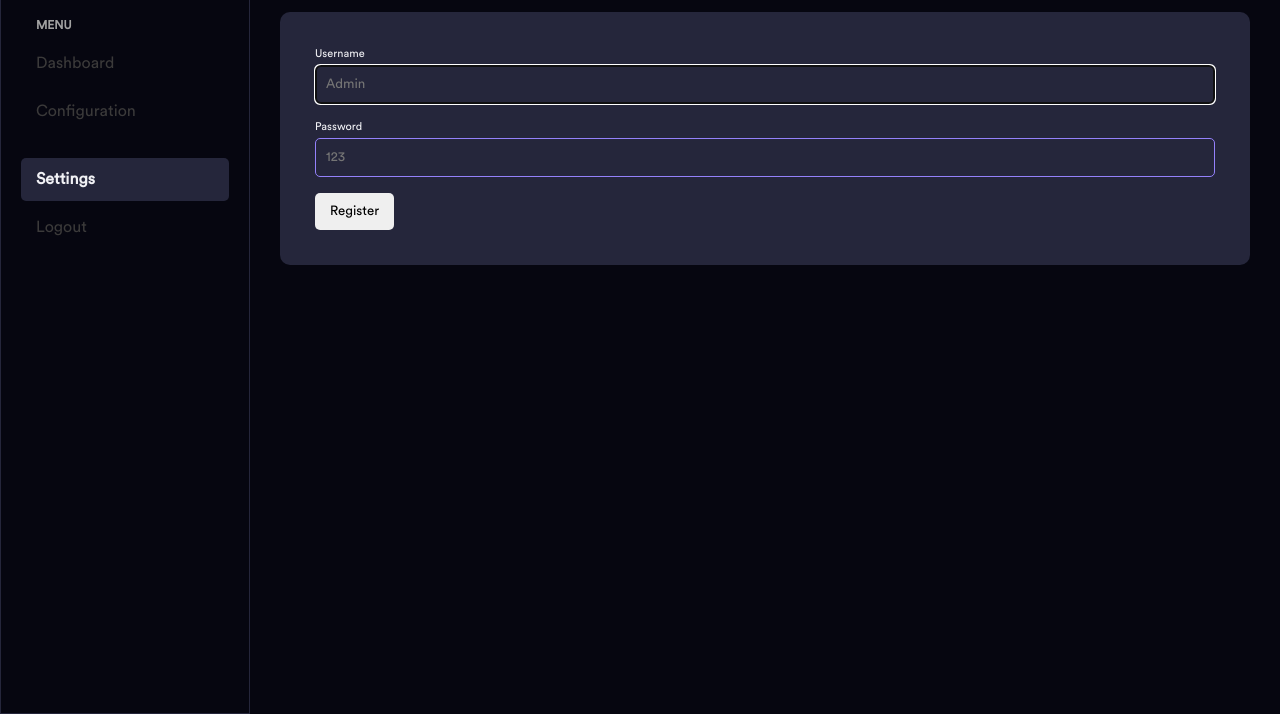
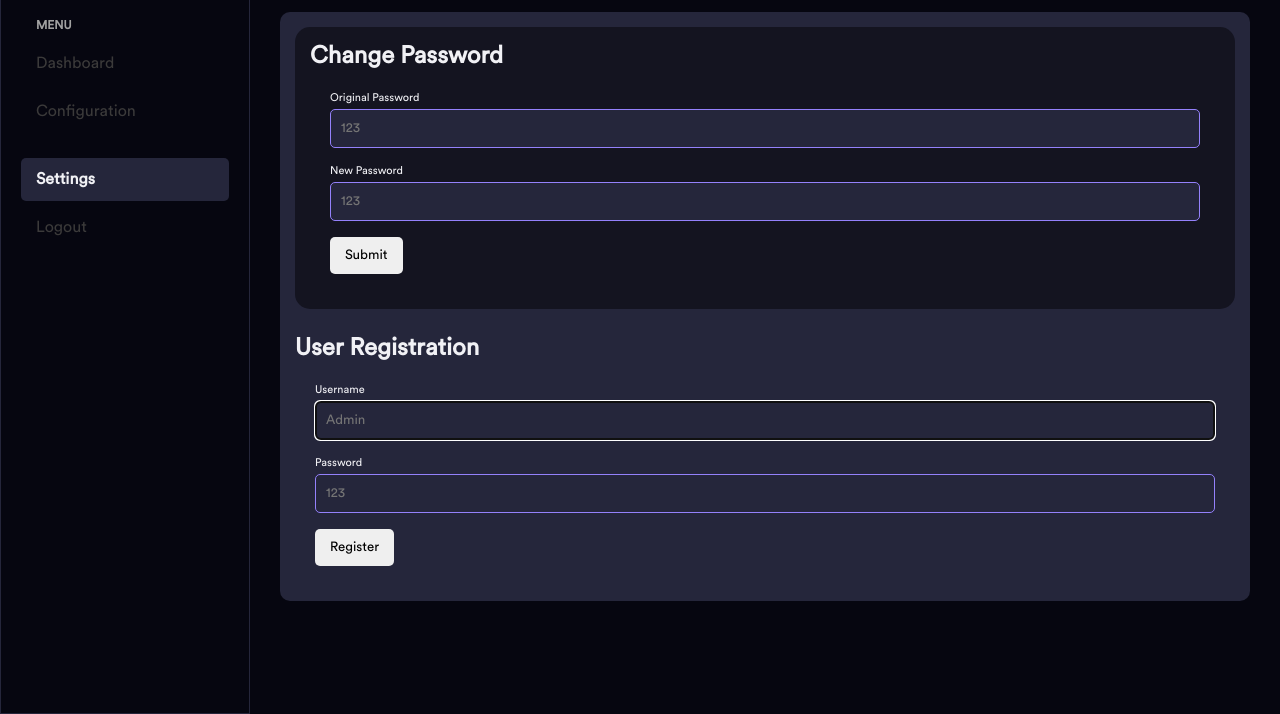
Before and after one commit to MarkLawrenceArtistry/task-manager, a website with bundled scripts: page public/settings.html in a window 1280 px wide. Shown: the part 86-800 px from the top of the page. Built offline with nearby package versions, Linux system fonts and the light colour scheme; sample sign-in values are in the browser's storage.

Commit message:
Added change password form in settings.html

```diff
--- a/public/settings.html
+++ b/public/settings.html
@@ -36,6 +36,27 @@
             </header>
 
             <section class="content-card">
+                <div class="content-wrapper change-password">
+                    <h1>Change Password</h1>
+                    <form id="change-password">
+                        <div>
+                            <label class="small-lbl">Original Password</label>
+                            <input type="password" id="password-change-original" placeholder="123" required>
+                        </div>
+
+                        <div>
+                            <label class="small-lbl">New Password</label>
+                            <input type="password" id="password-change" placeholder="123" required>
+                        </div>
+
+                        <div>
+                            <button type="submit">Submit</button>
+                        </div>
+                    </form>
+                </div>
+
+                <div class="content-wrapper">
+                    <h1>User Registration</h1>
                     <form id="register-user-form">
                         <div>
                             <label class="small-lbl">Username</label>
@@ -49,6 +70,7 @@
                             <button type="submit">Register</button>
                         </div>
                     </form>
+                </div>
             </section>
         </main>
     </div>
--- a/public/style.css
+++ b/public/style.css
@@ -212,7 +212,9 @@
 #login-form input[type="text"],
 #login-form input[type="password"],
 #register-user-form input[type="text"],
-#register-user-form input[type="password"] {
+#register-user-form input[type="password"],
+#change-password input[type="text"],
+#change-password input[type="password"] {
     padding: 10px;
     width: 100%;
     margin-top: 0;
@@ -226,7 +228,7 @@
     width: 300px;
 }
 
-#login-form, #register-user-form {
+#login-form, #register-user-form, #change-password {
     display: flex;
     flex-direction: column;
     gap: 1rem;
@@ -239,6 +241,14 @@
     padding: 10px;
     border-radius: 5px;
     border: none;
+}
+
+.change-password {
+    background-color: var(--gray-clr);
+    padding: 15px;
+    border-radius: 15px;
+    border: none;
+    margin-bottom: 25px;
 }
 
 
```
Also changed, not shown: 1 other file. Lines whose indentation alone changed are shown as unchanged.
